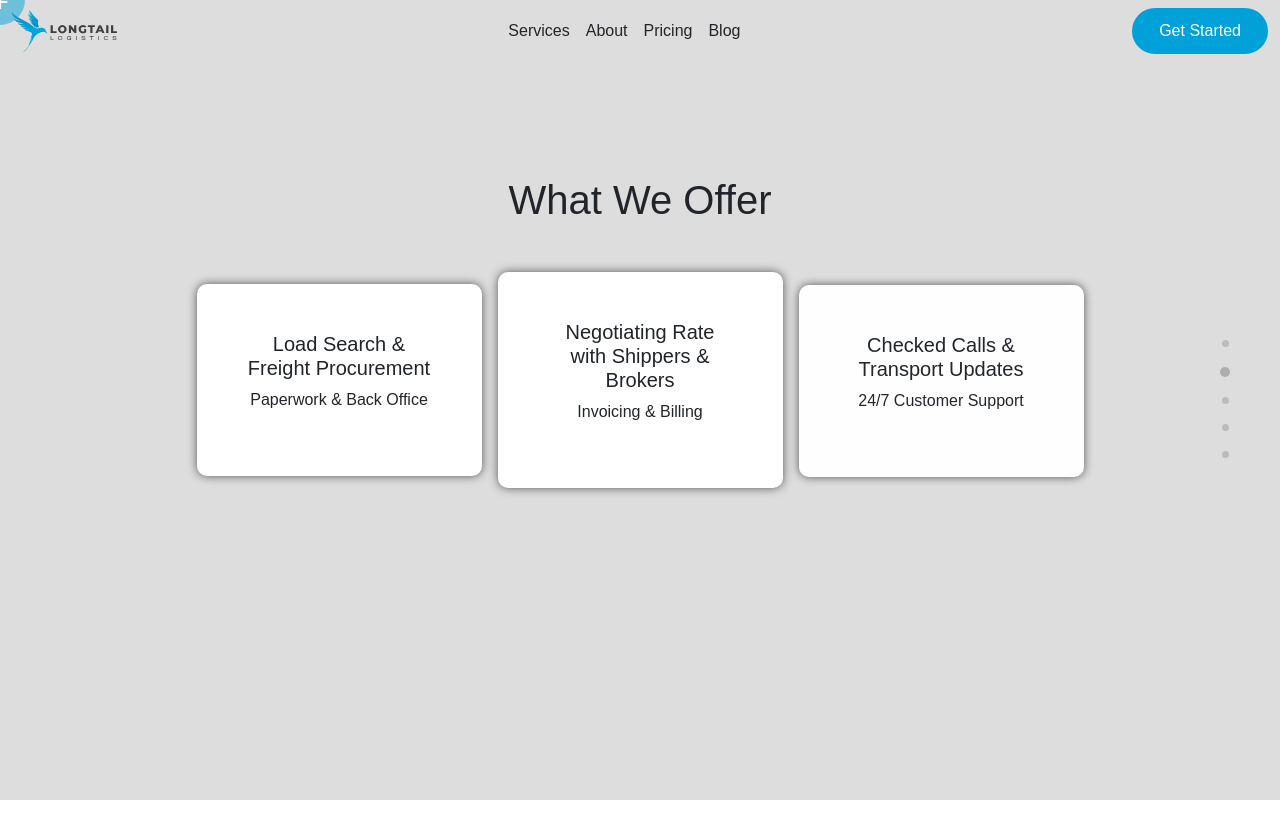
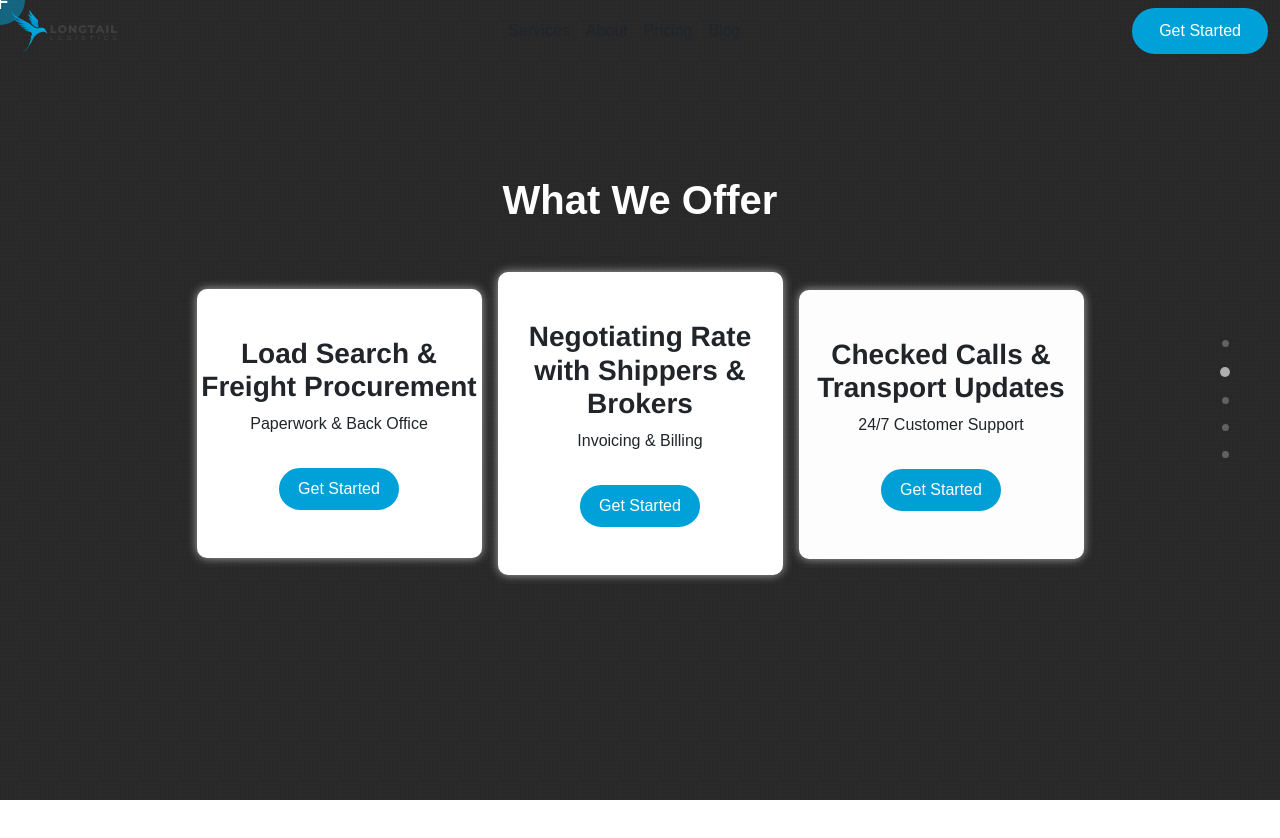
Before and after one commit to shakib-mia/carousel-animation, a React (Create React App) app: page / in a window 1280 px wide. Both pictures are taken after a click on the link "Pricing". Shown: the top 838 px of the page. Built offline with nearby package versions, Linux system fonts and the light colour scheme; a web font is replaced by a local one.

Commit message:
section two added

```diff
--- a/src/App.css
+++ b/src/App.css
@@ -105,16 +105,23 @@ button {
 
 
 #pricing {
-    background-color: #ddd;
+    background-image: url("./Logos/light-pattern.png");
     height: 100vh;
+}
+
+.bg-overlay {
+    height: 100vh;
+    width: 100vw;
+    background-color: rgba(0, 0, 0, 0.5);
 }
 
 #pricing .col {
     background-color: #fff;
     box-shadow: 0px 0px 10px #555;
-    padding: 10px 50px;
+    padding: 30px 0;
     text-align: center;
     border-radius: 10px;
+    box-shadow: 0 0 10px #aaa;
 }
 
 #firstContainer {
@@ -242,6 +249,21 @@ button {
 
 
 /* second page */
+
+#pricing h1 {
+    font-size: 40px;
+}
+
+#pricing h5 {
+    font-size: 28px;
+    font-family: Helvetica;
+    font-weight: bold;
+}
+
+.secondHeading {
+    font-weight: bold;
+    font-size: 35px;
+}
 
 .cards-container img {
     width: 500px;
@@ -485,9 +507,9 @@ button {
         margin-top: 12vh;
     }
 
-    #pricing {
+    .bg-overlay {
         padding-top: 10vh;
-        background-color: #ddd;
+        background-color: rgba(0, 0, 0, 0.7);
         height: 100vh;
         padding: 10px;
     }
@@ -503,9 +525,9 @@ button {
 /* Medium devices (landscape tablets, 768px and up) */
 @media only screen and (min-width: 768px) {
 
-    #pricing {
+    .bg-overlay {
         padding-top: 5vh;
-        background-color: #ddd;
+        background-color: rgba(21, 21, 21, .91);
         height: 100vh;
     }
 
@@ -533,9 +555,8 @@ button {
         margin-top: 29vh;
     }
 
-    #pricing {
+    .bg-overlay {
         padding-top: 22vh;
-        background-color: #ddd;
         height: 100vh;
 
     }
--- a/src/App.js
+++ b/src/App.js
@@ -31,7 +31,7 @@ function App() {
       {
         marginTop: 0,
         opacity: 1,
-        duration: 2,
+        duration: 2.5,
       }
     );
     gsap.fromTo(
@@ -43,7 +43,7 @@ function App() {
       {
         paddingTop: 0,
         opacity: 1,
-        duration: 2,
+        duration: 2.5,
       }
     );
 
@@ -85,7 +85,7 @@ function App() {
         {
           top: 0,
           opacity: 1,
-          duration: 1,
+          duration: 0.5,
           scrollTrigger: {
             trigger: "#pricing",
           },
@@ -100,7 +100,7 @@ function App() {
         {
           top: 0,
           opacity: 1,
-          duration: 2,
+          duration: 1,
           scrollTrigger: {
             trigger: "#card1",
           },
@@ -116,7 +116,7 @@ function App() {
         {
           top: 0,
           opacity: 1,
-          duration: 3,
+          duration: 1.5,
           scrollTrigger: {
             trigger: "#card1",
           },
--- a/src/Pages/PageTwo.js
+++ b/src/Pages/PageTwo.js
@@ -3,8 +3,11 @@ import React from "react";
 const PageTwo = () => {
   return (
     <div id="pricing">
+      <div className="bg-overlay">
         <div className="container pt-5 pt-lg-0">
-        <h1 className="thirdHeading text-center mt-5 mt-lg-0">What We Offer</h1>
+          <h1 className="secondHeading text-center text-white mt-5 mt-lg-0">
+            What We Offer
+          </h1>
 
           <div className="row row-cols-1 row-cols-md-3 row-cols-lg-4 gap-3 justify-content-center text-center mt-5">
             <div
@@ -13,6 +16,9 @@ const PageTwo = () => {
             >
               <h5>Load Search & Freight Procurement</h5>
               <p>Paperwork & Back Office</p>
+              <a href="#" className="btn rounded-pill px-3 mt-3 red-button">
+                Get Started
+              </a>
             </div>
 
             <div
@@ -21,6 +27,9 @@ const PageTwo = () => {
             >
               <h5>Negotiating Rate with Shippers & Brokers</h5>
               <p>Invoicing & Billing</p>
+              <a href="#" className="btn rounded-pill px-3 mt-3 red-button">
+                Get Started
+              </a>
             </div>
 
             <div
@@ -29,6 +38,10 @@ const PageTwo = () => {
             >
               <h5>Checked Calls & Transport Updates</h5>
               <p>24/7 Customer Support</p>
+              <a href="#" className="btn rounded-pill px-3 mt-3 red-button">
+                Get Started
+              </a>
+            </div>
           </div>
         </div>
       </div>
--- a/src/components/Navbar.js
+++ b/src/components/Navbar.js
@@ -140,7 +140,7 @@ const Navbar = ({ textColorCondition }) => {
 
     if (
       textColorCondition === "One" ||
-      textColorCondition === "Three" ||
+      textColorCondition === "Two" ||
       textColorCondition === "Five"
     ) {
       setTextColor("text-light");
```
Also changed, not shown: src/Logos/light-pattern.png (added). Lines whose indentation alone changed are shown as unchanged.
